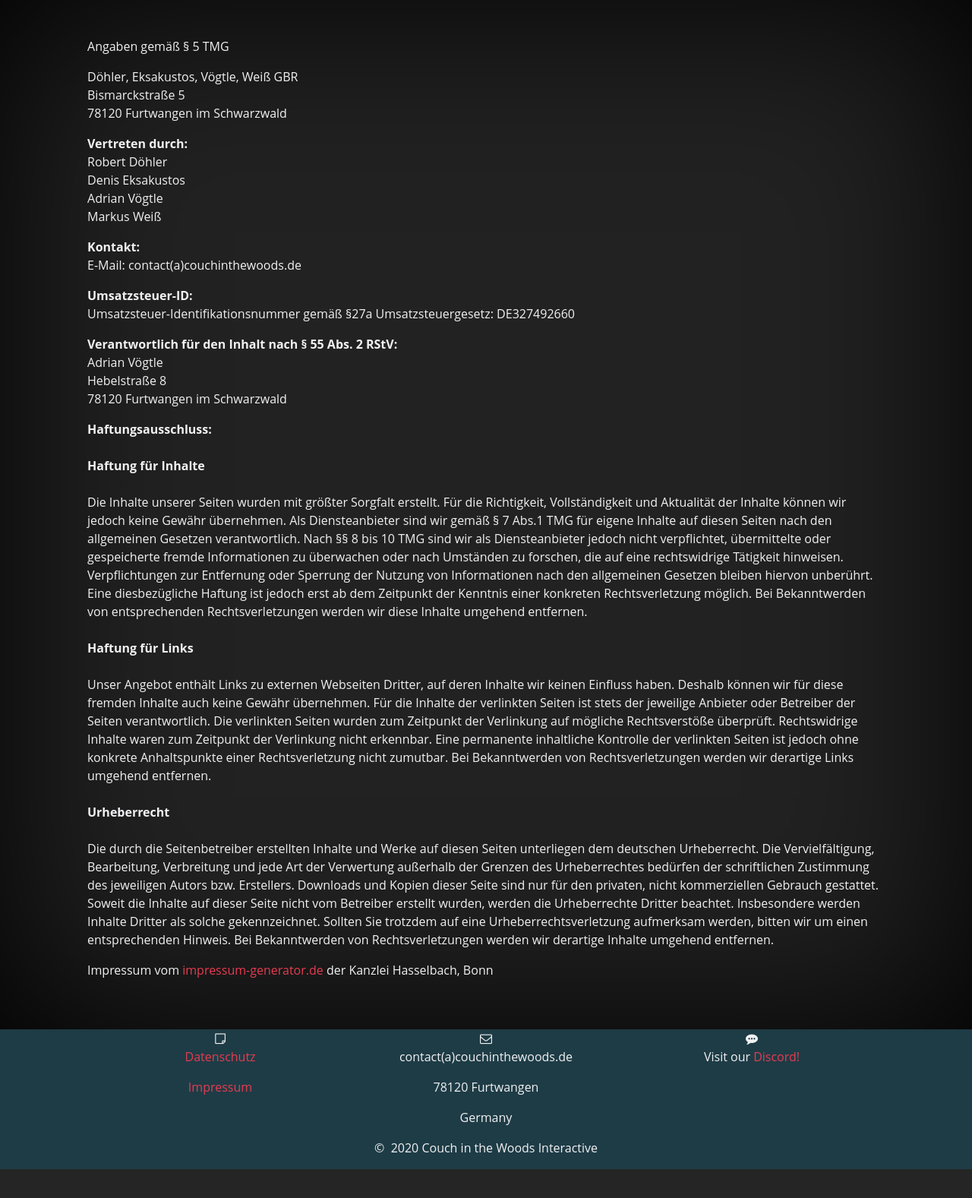
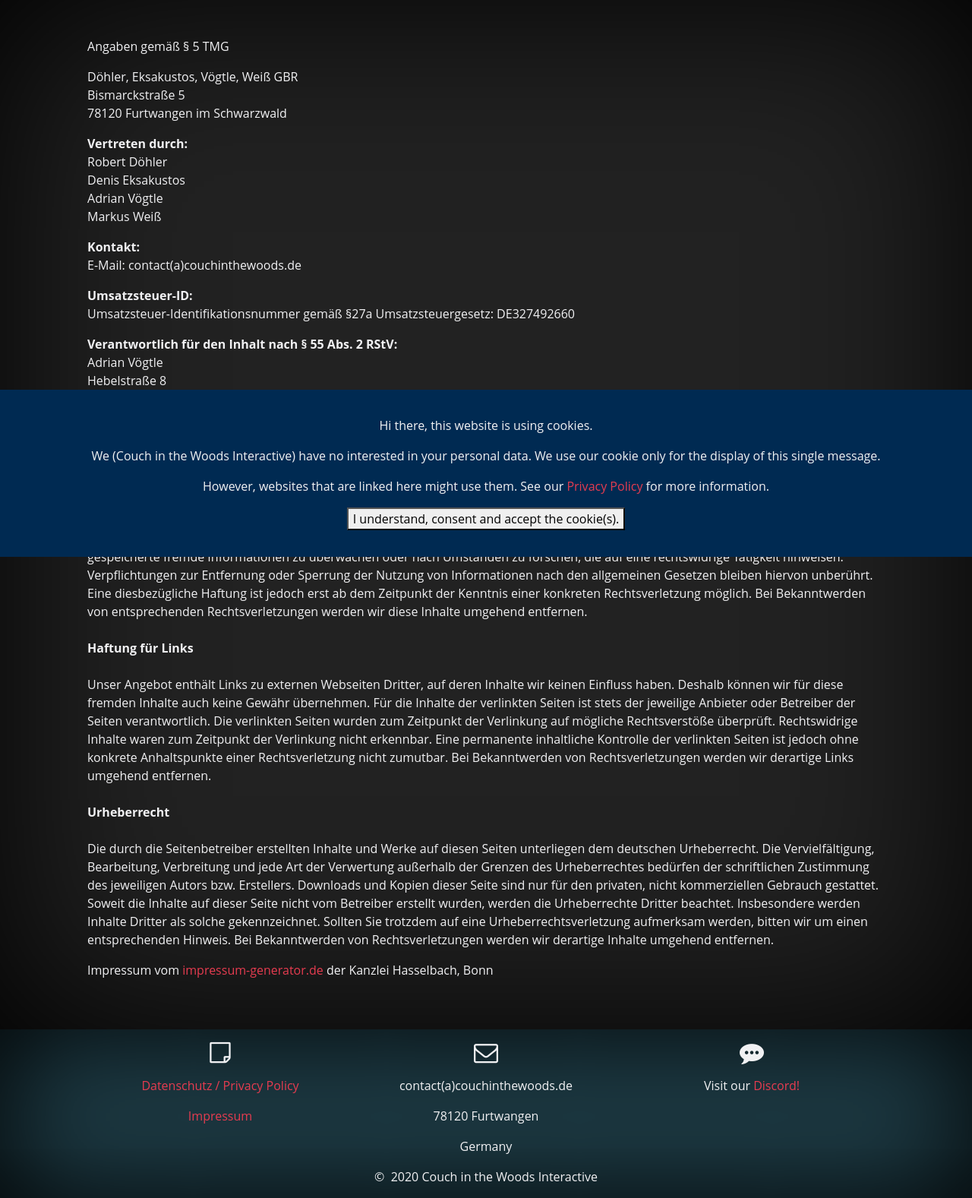
Before and after one commit to Exaii2/exaii2.github.io, a PHP site: page /impressum.html in a window 1280 px wide. Shown: the part 267-1844 px from the top of the page at 76% size. Before the commit the page ends 1806 px from the top, so only its background shows below. Run offline with PHP 8.4, Linux system fonts and the light colour scheme.

Commit message:
Minor changes to css

```diff
--- a/css/custom.css
+++ b/css/custom.css
@@ -407,6 +407,15 @@ section.legal {
 	min-height: 100vh;
 }
 
+footer {
+	box-shadow: 0px 0px 150px inset #000000;
+}
+
+.footer-col i {
+	margin-top: 15px;
+	margin-bottom: 15px;
+}
+
 div .cookie-notice {
 	min-height: 25vh;
 	background-color: rgb(0,42,82);
--- a/impressum.html
+++ b/impressum.html
@@ -94,16 +94,16 @@
 				<div class="container">
 					<div class="row">
 						<div class="footer-col col-sm-4">
-							<i class="big-icon fa fa-sticky-note-o"></i>
+							<i class="big-icon fa fa-sticky-note-o fs3"></i>
 							<p>
-								<a href="datenschutz.html"> Datenschutz </a>
+								<a href="datenschutz.html"> Datenschutz / Privacy Policy </a>
 							</p>
 							<p>
 								<a href="impressum.html"> Impressum </a>
 							</p>
 						</div>
 						<div class="footer-col col-sm-4">
-							<i class="big-icon fa fa-envelope-o"></i>
+							<i class="big-icon fa fa-envelope-o fs3"></i>
 							<p>
 								contact(a)couchinthewoods.de
 							</p>
@@ -118,7 +118,7 @@
 							</p>
 						</div>
 						<div class="footer-col col-sm-4">
-							<i class="big-icon fa fa-commenting"></i>
+							<i class="big-icon fa fa-commenting fs3"></i>
 							<div>
 								<p>
 									Visit our
@@ -129,20 +129,6 @@
 					</div>
 				</div>
 			</div>
-			<!--
-			<div class="footer-below">
-				<div class="container">
-					<div class="row">
-						<div class="col-lg-12">
-							<a class="dynamicContentLink" href="#dynamicContentModal" data-toggle="modal" data-content="Impressum"> Impressum </a>
-						</div>
-						<div class="col-lg-12">
-							Copyright &copy; Couch in the Woods 2020
-						</div>
-					</div>
-				</div>
-			</div>
-			-->
 		</footer>
 
 		<!-- Scroll to Top Button (Only visible on small and extra-small screen sizes) -->
@@ -150,6 +136,26 @@
 			<a class="btn btn-primary js-scroll-trigger" href="#mainContent"> <i class="fa fa-chevron-up"></i>
 			</a>
 		</div>
+
+		<div id="cookie-notice" class="fixed-bottom cookie-notice">
+			<div class="wrapper">
+				<div class="container content-spaced centered">
+					<p>
+						Hi there, this website is using cookies.
+					</p>
+					<p>
+						We (Couch in the Woods Interactive) have no interested in your personal data.
+						We use our cookie only for the display of this single message.
+					</p>
+					<p>
+						However, websites that are linked here might use them. See our <a href="datenschutz.html">Privacy Policy</a> for more information.
+					</p>
+					<button id="cookie-button">
+						I understand, consent and accept the cookie(s).
+					</button>
+				</div>
+			</div>
+		</div>
 	</div>
 </body>
 </html>
```
Also changed, not shown: datenschutz.html (+24 -18 lines), index.html (+4 -18 lines).
